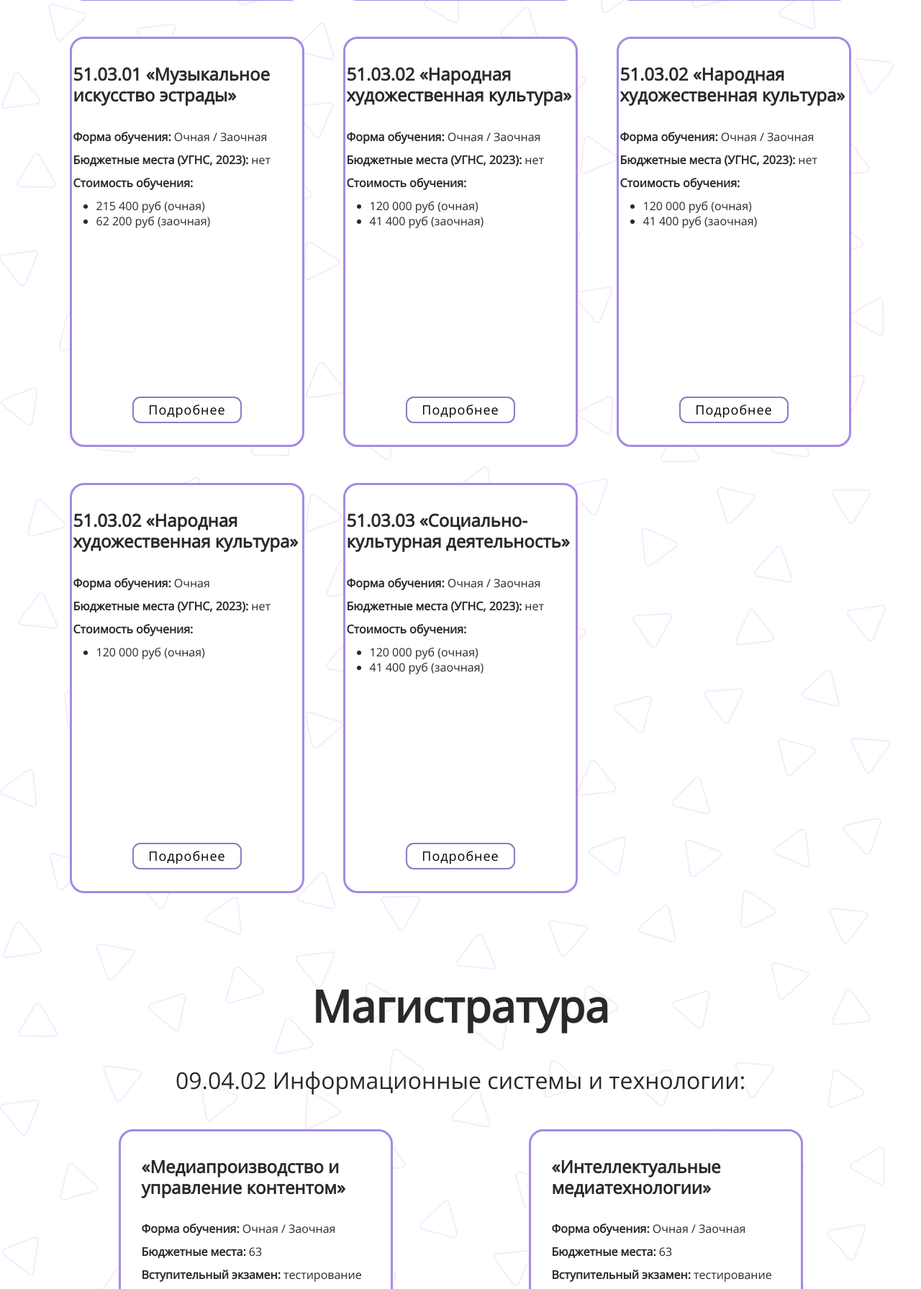
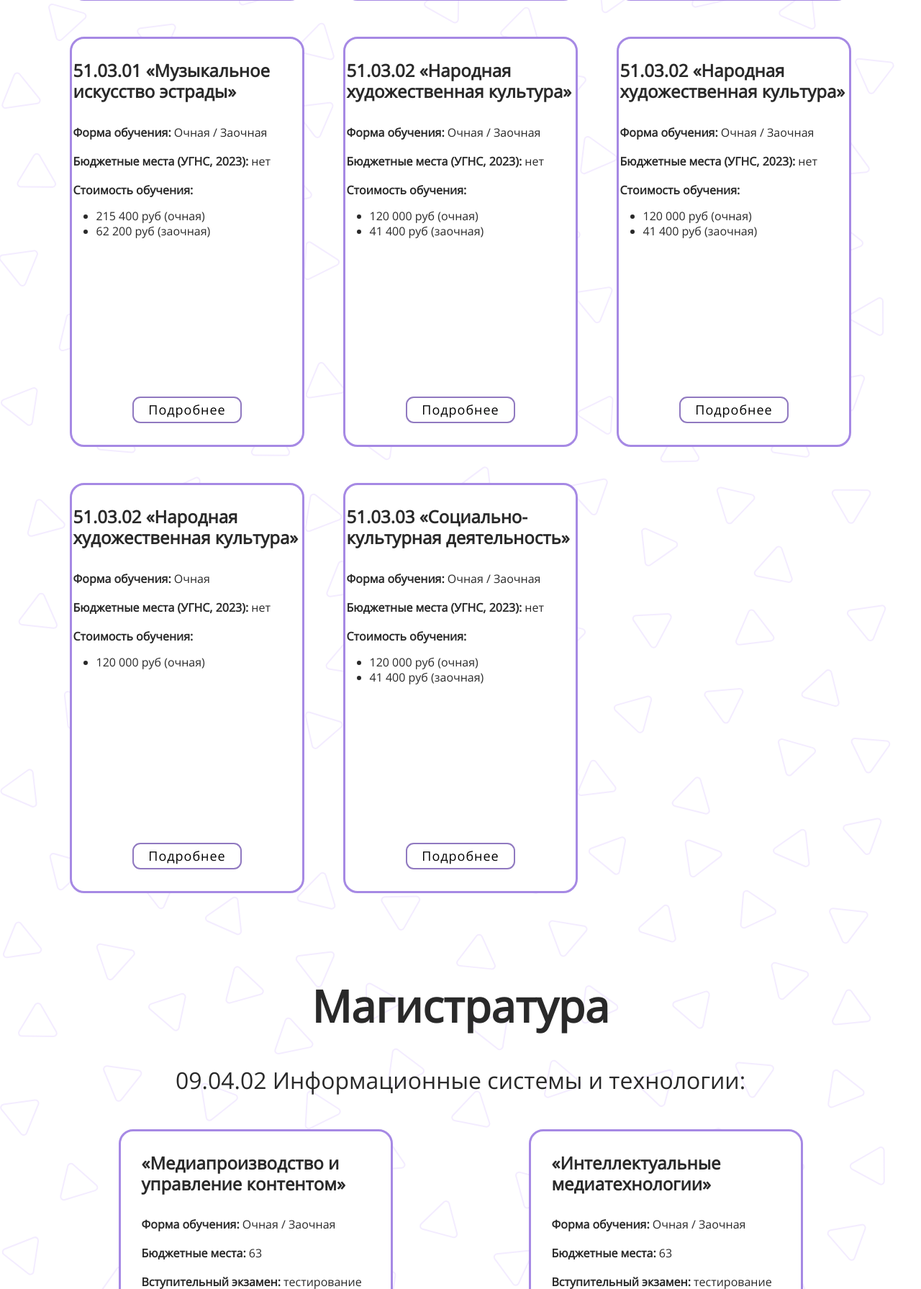
Before and after one commit to UbuntuJaba/mkmtDjango, a Django app: page /education/ in a window 1280 px wide; the page is wider, and only the part inside the window is pictured. Shown: the part 1490-3281 px from the top of that part at 72% size. Run offline with Django 4.2, Linux system fonts and the light colour scheme; data comes from the database, SQL or seed files in the repository.

Commit message:
Update cards
отступы

```diff
--- a/mkmtmedia/mkmt/static/mkmt/styles/stylesEducation.css
+++ b/mkmtmedia/mkmt/static/mkmt/styles/stylesEducation.css
@@ -14,6 +14,7 @@ section {
 }
 
 
+
 a {
     text-decoration: none;
     color: #292929;
@@ -25,6 +26,7 @@ body {
     line-height: 1;
     font-family: "OpenSans";
     color: #292929;
+
 }
 
 
@@ -66,7 +68,7 @@ body {
     .card-title_2 {
         font-size: 16px;
 
-        font-weight: bold;
+
     }
 
     .card-title {
@@ -99,22 +101,25 @@ body {
 
 .card-title {
     font-weight: bold;
-    margin: 35px 0px;
+    margin-top: 30px;
+    margin-bottom: 30px;
+
 }
 
 .card-title_2 {
 
 
     font-weight: bold;
-    margin: 35px 0px;
+    margin-top: 30px;
+    margin-bottom: 30px;
 }
 
-.card-title_3 {
 
-    margin: 35px 20px;
+
+.card-text {
+
+    line-height: 1.5;
 }
-
-.card-text {}
 
 .div-btn {
     display: flex;
@@ -172,17 +177,17 @@ body {
 .my-li {
     list-style-type: disc;
     padding-bottom: 5px;
+
+    line-height: 1;
 }
 
 .my-li_2 {
     list-style-type: disc;
     padding-bottom: 3px;
+
+    line-height: 1.2;
 }
 
-/* .card-title_2 {
-
-    margin: 20px 0px;
-} */
 
 
 
@@ -194,5 +199,5 @@ body {
 
     }
 
-    .card-title {}
+
 }
--- a/mkmtmedia/mkmt/templates/mkmt/education.html
+++ b/mkmtmedia/mkmt/templates/mkmt/education.html
@@ -128,7 +128,7 @@
                             <div class="col-xl-6 col-md-6 col-sm-12 d-flex justify-content-center">
                                 <div class="card my-card">
                                     <div class="card-body">
-                                        <h4 class="card-title">{{m.profile}}</h4>
+                                        <h4 class="card-title_2">{{m.profile}}</h4>
                                         <p class="card-text text-1"><b>Форма обучения:</b> {{m.formOfEdu}}</p>
                                         {% if m.budgetPlaces %}
                                         <p class="card-text text-1"><b>Бюджетные места:</b> {{m.budgetPlaces}}</p>
@@ -183,7 +183,7 @@
                             <div class="col-xl-4 col-md-12 d-flex justify-content-center">
                                 <div class="card my-card">
                                     <div class="card-body">
-                                        <h4 class="card-title">{{m.profile}}</h4>
+                                        <h4 class="card-title_2">{{m.profile}}</h4>
                                         <p class="card-text text-1"><b>Форма обучения:</b> {{m.formOfEdu}}</p>
                                         {% if m.budgetPlaces %}
                                         <p class="card-text text-1"><b>Бюджетные места:</b> {{m.budgetPlaces}}</p>
@@ -239,7 +239,7 @@
                             <div class="col-xl-4 col-md-12 d-flex justify-content-center">
                                 <div class="card my-card">
                                     <div class="card-body">
-                                        <h4 class="card-title">{{m.profile}}</h4>
+                                        <h4 class="card-title_2">{{m.profile}}</h4>
                                         <p class="card-text text-1"><b>Форма обучения:</b> {{m.formOfEdu}}</p>
                                         {% if m.budgetPlaces %}
                                         <p class="card-text text-1"><b>Бюджетные места:</b> {{m.budgetPlaces}}</p>
@@ -252,7 +252,7 @@
                                             {% endif %}
 
                                             {% if m.trainingPeriodPT %}
-                                            <li class="my-li">{{m.trainingPeriodPT}}</li>
+                                            <li class="my-li_2">{{m.trainingPeriodPT}}</li>
                                             {% endif %}
 
                                             {% if m.trainingPeriodDL %}
@@ -290,7 +290,7 @@
                             <div class="col--12 d-flex justify-content-center">
                                 <div class="card my-card">
                                     <div class="card-body">
-                                        <h4 class="card-title">{{m.profile}}</h4>
+                                        <h4 class="card-title_2">{{m.profile}}</h4>
                                         <p class="card-text text-1"><b>Форма обучения:</b> {{m.formOfEdu}}</p>
                                         {% if m.budgetPlaces %}
                                         <p class="card-text text-1"><b>Бюджетные места:</b> {{m.budgetPlaces}}</p>
@@ -342,7 +342,7 @@
                             <div class="col--12 d-flex justify-content-center">
                                 <div class="card my-card">
                                     <div class="card-body">
-                                        <h4 class="card-title">{{m.profile}}</h4>
+                                        <h4 class="card-title_2">{{m.profile}}</h4>
                                         <p class="card-text text-1"><b>Форма обучения:</b> {{m.formOfEdu}}</p>
                                         {% if m.budgetPlaces %}
                                         <p class="card-text text-1"><b>Бюджетные места:</b> {{m.budgetPlaces}}</p>
@@ -389,7 +389,9 @@
             </section>
             <footer class="footer">
                 <div class="footer_main">
-                    <a href="{% url 'index' %}"><h3 class="footer_header">Главное</h3></a>
+                    <a href="{% url 'index' %}">
+                        <h3 class="footer_header">Главное</h3>
+                    </a>
                     <ul class="footer_main_sub">
                         <li><a>Кафедры</a></li>
                         <li><a>Лица факультета</a></li>
@@ -397,14 +399,18 @@
                     </ul>
                 </div>
                 <div class="footer_faculty">
-                    <a href="{% url 'faculty' %}"><h3 class="footer_header">О факультете</h3></a>
+                    <a href="{% url 'faculty' %}">
+                        <h3 class="footer_header">О факультете</h3>
+                    </a>
                     <ul class="footer_faculty_sub">
                         <li><a>Сферы обучения</a></li>
                         <li><a>Техническое оснащение</a></li>
                     </ul>
                 </div>
                 <div class="footer_education">
-                    <a href="{% url 'education' %}"><h3 class="footer_header">Образование</h3></a>
+                    <a href="{% url 'education' %}">
+                        <h3 class="footer_header">Образование</h3>
+                    </a>
                     <ul class="footer_education_sub">
                         <li><a>Бакалавриат</a></li>
                         <li><a>Магистратура</a></li>
@@ -425,7 +431,9 @@
                     </ul>
                 </div>
                 <div class="footer_contacts">
-                    <a href="{% url 'contacts' %}"><h3 class="footer_header">Контакты</h3></a>
+                    <a href="{% url 'contacts' %}">
+                        <h3 class="footer_header">Контакты</h3>
+                    </a>
                     <ul class="footer_contacts_sub">
                         <li><a>Факультет МКиМТ</a></li>
                         <li><a>Декан факультета</a></li>
@@ -465,8 +473,8 @@
                     <p><b>Бюджетные места:</b> {{b.budgetPlaces}}</p>
                     <p><b>Проходной балл(бюджет, 2023 г.):</b> {{b.passingScore}}</p>
                     <p><b>Стоимость обучения (2023 г.):</b> {{b.priceFT}}
-                                                            {{b.pricePT}}
-                                                            {{b.priceDL}}</p>
+                        {{b.pricePT}}
+                        {{b.priceDL}}</p>
                 </div>
 
             </div>
```
